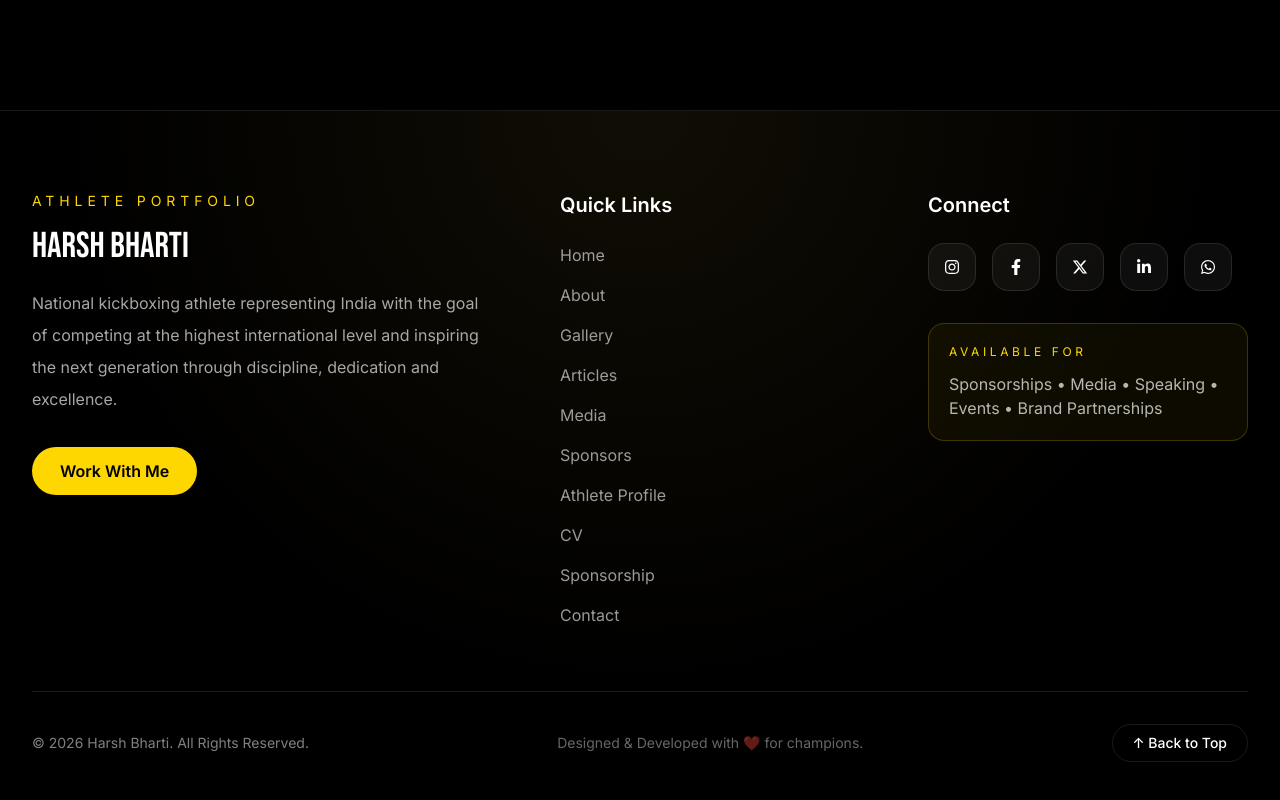
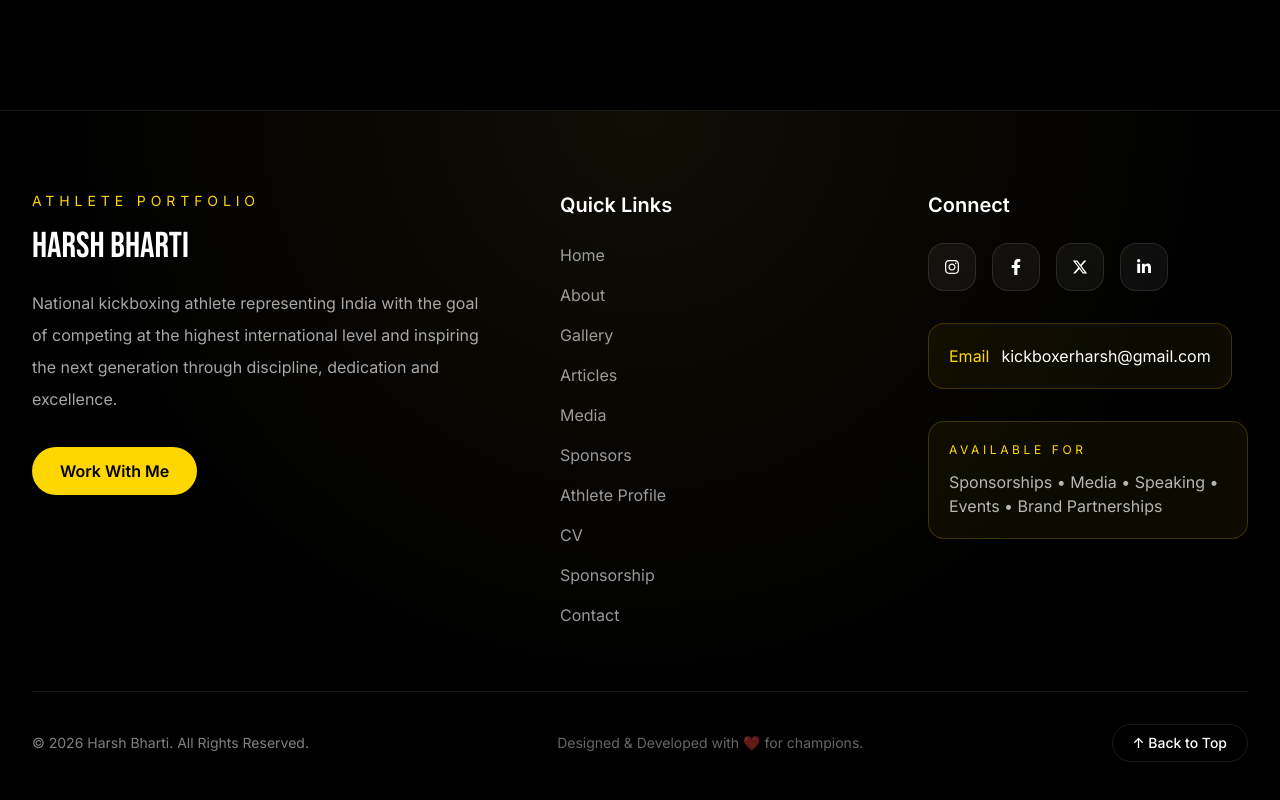
Before and after one commit to harshbharti55/kickboxer-harsh, a Next.js app: page /gallery in a window 1280 px wide. Shown: the part 8710-9510 px from the top of the page. Built offline with nearby package versions, Linux system fonts and the light colour scheme.

Commit message:
Remove WhatsApp contact option

```diff
--- a/components/Footer.tsx
+++ b/components/Footer.tsx
@@ -6,7 +6,6 @@ import {
   FaInstagram,
   FaFacebookF,
   FaLinkedinIn,
-  FaWhatsapp,
 } from "react-icons/fa";
 import { FaXTwitter } from "react-icons/fa6";
 
@@ -32,11 +31,6 @@ const SOCIALS = [
     name: "LinkedIn",
     href: "https://www.linkedin.com/in/harsh-bharti-931b31251",
     icon: FaLinkedinIn,
-  },
-  {
-    name: "WhatsApp",
-    href: "https://wa.me/919816875780",
-    icon: FaWhatsapp,
   },
 ];
 
@@ -145,6 +139,8 @@ export default function Footer() {
               })}
             </div>
 
+            <a href="mailto:kickboxerharsh@gmail.com" className="mt-8 inline-flex items-center gap-3 rounded-2xl border border-gold/20 bg-gold/5 p-5 text-white transition hover:border-gold/50"><span className="text-gold">Email</span><span>kickboxerharsh@gmail.com</span></a>
+
             <div className="mt-8 rounded-2xl border border-gold/20 bg-gold/5 p-5">
 
               <p className="text-xs uppercase tracking-[0.3em] text-gold">
```
